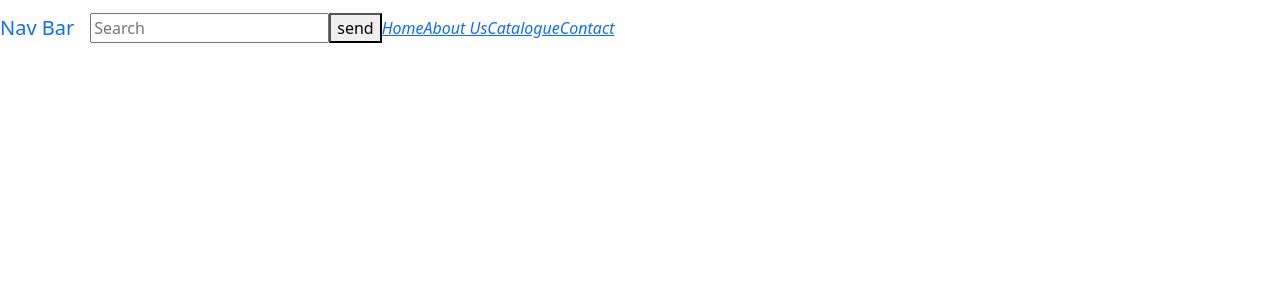
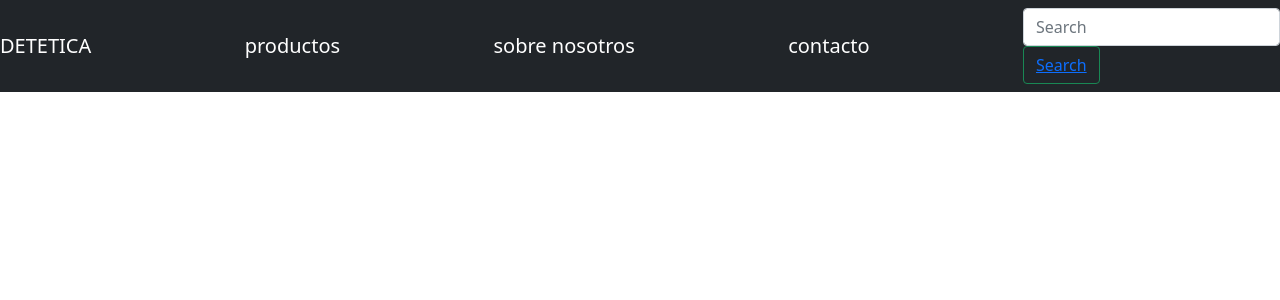
Before and after one commit to juanmachabaudie/Diet-Shop---Henry-proyect, a React (Create React App) app in the folder client/: page / in a window 1280 px wide. Shown: the top 300 px of the page. Built offline with nearby package versions, Linux system fonts and the light colour scheme.

Commit message:
components, navBar, ProductCard, actions, reducers

```diff
--- a/client/src/App.js
+++ b/client/src/App.js
@@ -4,13 +4,15 @@ import { Route } from 'react-router-dom';
 import Catalog from './components/Catalog';
 import NavBar from './components/NavBar';
 import NewCategory from './components/NewCategory';
+import ProductCard from './components/ProductCard';
 
 const App = () => {
     return (
         <React.Fragment>
             <Route path='/' component={NavBar} />
-            <Route exact path='/catalog' component={Catalog} />
+            <Route exact path='/catalogue' component={Catalog} />
             <Route exact path='/addCategory' component={NewCategory} />
+            <Route exact path='/catalogue' component={ProductCard}/>
         </React.Fragment>
     )
 }
--- a/client/src/components/Catalog.jsx
+++ b/client/src/components/Catalog.jsx
@@ -1,7 +1,38 @@
+import React from 'react'
+import {useSelector} from 'react-redux'
+import ProductCard from './ProductCard'
+import {Link} from 'react-router-dom'
+
+
 export default function Catalog() {
+
+const products = useSelector(store => store.catalogue.catalogue)
+
+const product = products.map(e => (
+
+    <Link className='name' to={'/detail/' + e.name} >
+{ products ?
+<div>
+    <div>
+         <div>name: {e.name}</div>
+
+
+    </div>
+</div>
+: <h1> LOADING ... </h1>
+}
+</Link>
+))
+//aca tengo que iterar, y mandale a product card por props la data y desde product card
+// al hacer click al nombre, mandar el /detail para ver en detalle mas la informacion
+// del producto
+
     return (
         <div>
-            <h1> aca va el catalogo </h1>
+            <ul>
+                {product}
+            </ul>
+
         </div>
     )
 }
--- a/client/src/components/NavBar.jsx
+++ b/client/src/components/NavBar.jsx
@@ -1,45 +1,19 @@
-import { Link } from "react-router-dom";
+//import { Link } from "react-router-dom";
 import SearchBar from "./SearchBar.jsx";
 
 const NavBar = () => {
   return (
-    <nav className="navbar navbar-expand-lg navbar-mainbg">
-      <Link className="navbar-brand navbar-logo" to="/">
-        Nav Bar
-      </Link>
-      <SearchBar />
-      <div className="collapse navbar-collapse" id="navbarSupportedContent">
-        <ul className="navbar-nav ml-auto">
-          <div className="hori-selector">
-            <div className="left"></div>
-            <div className="right"></div>
-          </div>
-          <li className="nav-item active">
-            <Link classname="nav-link" to="/" exact>
-              <i className="fasfa-tachometer-alt">Home</i>
-            </Link>
-          </li>
-
-          <li className="nav-item active">
-            <Link classname="nav-link" to="/AboutUs" exact>
-              <i className="fasfa-tachometer-alt">About Us</i>
-            </Link>
-          </li>
-
-          <li className="nav-item active">
-            <Link classname="nav-link" to="/Catalogue" exact>
-              <i className="fasfa-tachometer-alt">Catalogue</i>
-            </Link>
-          </li>
-
-          <li className="nav-item active">
-            <Link classname="nav-link" to="/Contact" exact>
-              <i className="fasfa-tachometer-alt">Contact</i>
-            </Link>
-          </li>
-        </ul>
-      </div>
-    </nav>
+<nav>
+    <nav class="navbar navbar-dark bg-dark justify-content-between" >
+    <a class="navbar-brand" href='/'>DETETICA</a>
+    <a class="navbar-brand" href='/catalogue'>productos</a>
+    <a class="navbar-brand" href='/aboutUs'>sobre nosotros</a>
+    <a class="navbar-brand" href ='/contact'>contacto</a>
+    <form class="form-inline">
+      <SearchBar/>
+    </form>
+  </nav>
+</nav>
   );
 };
 
--- a/client/src/components/ProductCard.jsx
+++ b/client/src/components/ProductCard.jsx
@@ -1,27 +1,12 @@
+import React from 'react'
+
+
+
 export default function ProductCard() {
 
     return (
     <div>
-    <div>
-          <h5 >BANANA</h5>
-        <div>
-            <div>
-              <p>IMAGEN</p>
-            </div>
 
-            <div >
-              <p>esto es una banana</p>
-            </div>
-
-            <div>
-            <p>$55</p>
-            </div>
-
-            <div>
-            <p>5 unidades</p>
-            </div>
-        </div>
-    </div>
     </div>
     )
 }
--- a/client/src/components/SearchBar.jsx
+++ b/client/src/components/SearchBar.jsx
@@ -1,4 +1,5 @@
 import {useState} from 'react'
+import {Link} from 'react-router-dom'
 
 export default function SearchBar(){
 
@@ -17,13 +18,20 @@ function handleSubmit(e){
         <form onSubmit={handleSubmit}>
           <nav>
                  <input
+                  class="form-control mr-sm-2"
+                  aria-label="Search"
                    type="text"
                    placeholder='Search'
                    autoComplete="on"
                    value={product}
                   onChange={(event) => handleChange(event)}
                  />
-                 <button className='boton' type="submit">send</button>
+                 <button class="btn btn-outline-success my-2 my-sm-0" type="submit">
+                     <Link to={'/detail/' + product}>
+                     Search
+                     </Link>
+
+                </button>
                </nav>
          </form>
      </div>
--- /dev/null
+++ b/client/src/redux/actions/catalogueAction.js
@@ -0,0 +1,12 @@
+const axios = require('axios')
+
+export const GET_CATALOGUE = 'GET_CATALOGUE'
+
+export function getCatalogue() {
+    return function(dispatch) {
+        return axios.get('http://localhost:3001/products')
+        .then(data => {
+            dispatch({type: GET_CATALOGUE, payload: data})
+        })
+    }
+}
--- /dev/null
+++ b/client/src/redux/reducers/catalogueReducer.js
@@ -0,0 +1,17 @@
+import {GET_CATALOGUE} from '../actions/catalogueAction'
+
+const initialState= {
+    catalogue: []
+}
+
+export default function catalogueReducer(state = initialState, action){
+    switch(action.type){
+    case GET_CATALOGUE:
+        return {
+            ...state,
+            catalogue: action.payload
+        }
+        default:
+            return state
+    }
+}
--- a/client/src/redux/store/store.js
+++ b/client/src/redux/store/store.js
@@ -2,13 +2,14 @@ import {createStore, applyMiddleware, compose, combineReducers} from 'redux'
 // import reducer_1 from '../reducers/reducer' //el reducer
 import thunk from 'redux-thunk' //nos ayuda a trabajar con promesas con redux
 //import {composeWithDevTools} from 'redux-devtools-extension' //nos ayuda a ver los state de la herramienta
+import catalogue from '../reducers/catalogueReducer'
 
 const composeEnhancers = window.__REDUX_DEVTOOLS_EXTENSION_COMPOSE__ || compose;
 
 const rootReducer = combineReducers({
 //aca va el objeto con los nombres de los reducers ej:
 // miReducer: reducer_1  (obiamente con la respectiva importacion del reducer_1)
-
+catalogue: catalogue
 })
 
 
```
